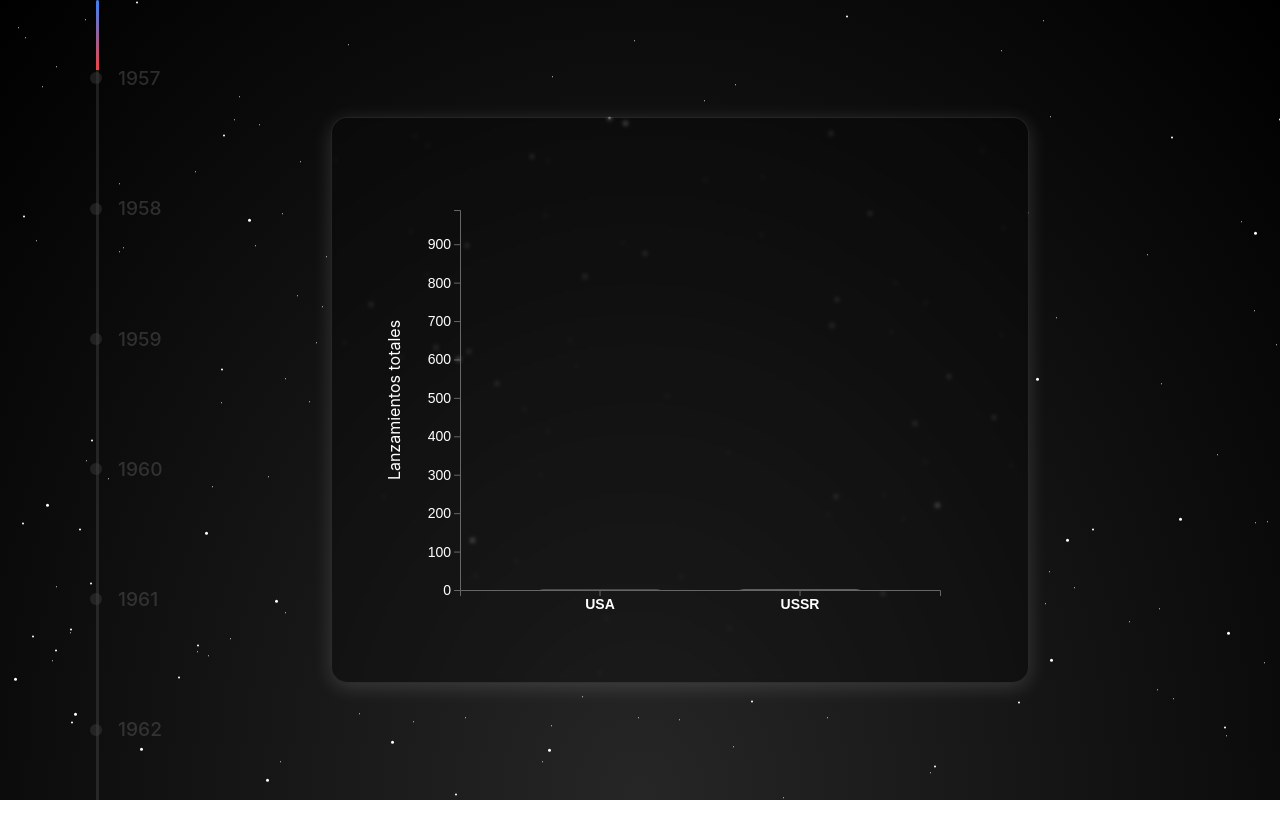
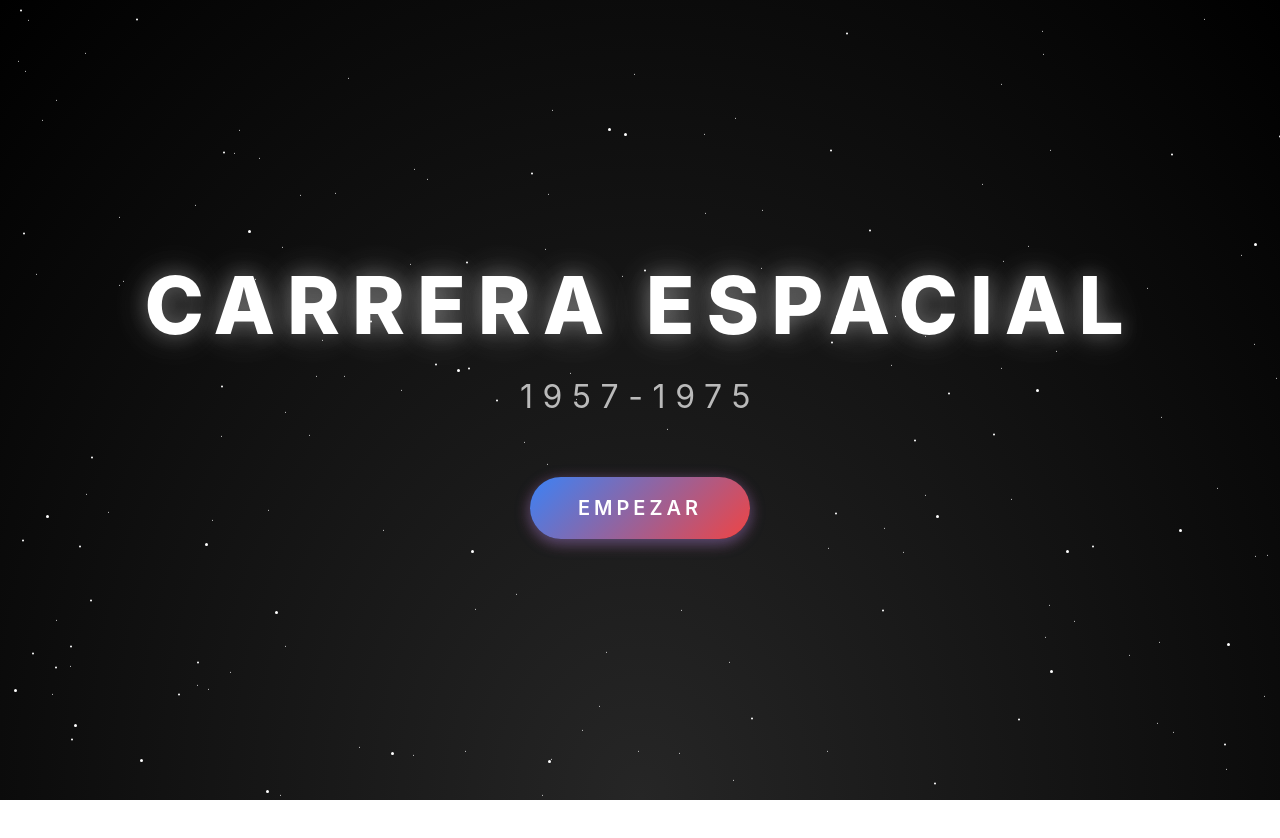
Before and after one commit to encars28/space-race, a React (Vite) app in the folder space-race/: page / in a window 1280 px wide. Shown: the top 838 px of the page. After the commit the page ends 800 px from the top, so only its background shows below. Built offline with nearby package versions, Linux system fonts and the light colour scheme.

Commit message:
home page

```diff
--- a/space-race/src/App.tsx
+++ b/space-race/src/App.tsx
@@ -1,12 +1,26 @@
+import { useState } from 'react'
 import SpaceRaceChart from './components/SpaceRaceChart'
+import HomePage from './components/HomePage'
 import { StarsBackground } from './components/animate-ui/components/backgrounds/stars'
 import './App.css'
 
 function App() {
+  const [showChart, setShowChart] = useState(false)
+
+  const handleStart = () => {
+    setShowChart(true)
+    // Scroll to top when starting the visualization
+    window.scrollTo({ top: 0, behavior: 'smooth' })
+  }
+
   return (
     <div className="app">
       <StarsBackground className="!fixed inset-0 -z-10 !h-screen !w-screen" />
-      <SpaceRaceChart />
+      {showChart ? (
+        <SpaceRaceChart />
+      ) : (
+        <HomePage onStart={handleStart} />
+      )}
     </div>
   )
 }
--- /dev/null
+++ b/space-race/src/components/HomePage.css
@@ -0,0 +1,118 @@
+.home-page {
+  min-height: 100vh;
+  display: flex;
+  align-items: center;
+  justify-content: center;
+  position: relative;
+}
+
+.home-content {
+  text-align: center;
+  display: flex;
+  flex-direction: column;
+  align-items: center;
+  gap: 1.5rem;
+}
+
+.home-title {
+  font-size: 5rem;
+  font-weight: 800;
+  color: #fff;
+  text-transform: uppercase;
+  letter-spacing: 0.15em;
+  text-shadow:
+    0 0 20px rgba(255, 255, 255, 0.3),
+    0 0 40px rgba(255, 255, 255, 0.2),
+    0 0 60px rgba(255, 255, 255, 0.1);
+  margin: 0;
+  animation: titleGlow 3s ease-in-out infinite alternate;
+}
+
+@keyframes titleGlow {
+  from {
+    text-shadow:
+      0 0 20px rgba(255, 255, 255, 0.3),
+      0 0 40px rgba(255, 255, 255, 0.2),
+      0 0 60px rgba(255, 255, 255, 0.1);
+  }
+  to {
+    text-shadow:
+      0 0 30px rgba(255, 255, 255, 0.5),
+      0 0 60px rgba(255, 255, 255, 0.3),
+      0 0 90px rgba(255, 255, 255, 0.2);
+  }
+}
+
+.home-subtitle {
+  font-size: 2rem;
+  color: rgba(255, 255, 255, 0.7);
+  font-weight: 400;
+  letter-spacing: 0.3em;
+  margin: 0;
+}
+
+.start-button {
+  margin-top: 2rem;
+  padding: 1rem 3rem;
+  font-size: 1.25rem;
+  font-weight: 600;
+  text-transform: uppercase;
+  letter-spacing: 0.2em;
+  color: #fff;
+  background: linear-gradient(135deg, #3b82f6 0%, #ef4444 100%);
+  border: none;
+  border-radius: 50px;
+  cursor: pointer;
+  position: relative;
+  overflow: hidden;
+  transition: all 0.3s ease;
+  box-shadow:
+    0 4px 15px rgba(59, 130, 246, 0.4),
+    0 4px 15px rgba(239, 68, 68, 0.4);
+}
+
+.start-button::before {
+  content: '';
+  position: absolute;
+  top: 0;
+  left: -100%;
+  width: 100%;
+  height: 100%;
+  background: linear-gradient(
+    90deg,
+    transparent,
+    rgba(255, 255, 255, 0.3),
+    transparent
+  );
+  transition: left 0.5s ease;
+}
+
+.start-button:hover {
+  transform: translateY(-3px) scale(1.05);
+  box-shadow:
+    0 8px 25px rgba(59, 130, 246, 0.5),
+    0 8px 25px rgba(239, 68, 68, 0.5);
+}
+
+.start-button:hover::before {
+  left: 100%;
+}
+
+.start-button:active {
+  transform: translateY(-1px) scale(1.02);
+}
+
+@media (max-width: 768px) {
+  .home-title {
+    font-size: 3rem;
+  }
+
+  .home-subtitle {
+    font-size: 1rem;
+  }
+
+  .start-button {
+    padding: 0.875rem 2rem;
+    font-size: 1rem;
+  }
+}
--- /dev/null
+++ b/space-race/src/components/HomePage.tsx
@@ -0,0 +1,19 @@
+import './HomePage.css';
+
+interface HomePageProps {
+  onStart: () => void;
+}
+
+export default function HomePage({ onStart }: HomePageProps) {
+  return (
+    <div className="home-page">
+      <div className="home-content">
+        <h1 className="home-title">Carrera espacial</h1>
+        <p className="home-subtitle">1957-1975</p>
+        <button className="start-button" onClick={onStart}>
+          Empezar
+        </button>
+      </div>
+    </div>
+  );
+}
--- a/space-race/src/utils/drawAcumLaunchesBarChart.ts
+++ b/space-race/src/utils/drawAcumLaunchesBarChart.ts
@@ -33,7 +33,7 @@
   // Scales
   const xScale = d3
     .scaleBand()
-    .domain(['USA', 'USSR'])
+    .domain(['USA', 'URSS'])
     .range([0, innerWidth])
     .padding(0.4);
 
@@ -42,13 +42,13 @@
   // Color scale
   const colorScale = d3
     .scaleOrdinal<string>()
-    .domain(['USA', 'USSR'])
+    .domain(['USA', 'URSS'])
     .range(['#3b82f6', '#ef4444']);
 
   // Draw bars
   const barData = [
     { country: 'USA', value: currentData.USA },
-    { country: 'USSR', value: currentData.USSR },
+    { country: 'URSS', value: currentData.USSR },
   ];
 
   // Create tooltip
@@ -106,7 +106,7 @@
     .call(d3.axisBottom(xScale))
     .selectAll('text')
     .attr('fill', '#fff')
-    .attr('font-size', '14px')
+    .attr('font-size', '18px')
     .attr('font-weight', 'bold');
 
   g.selectAll('.x-axis path, .x-axis line').attr('stroke', '#666');
```
